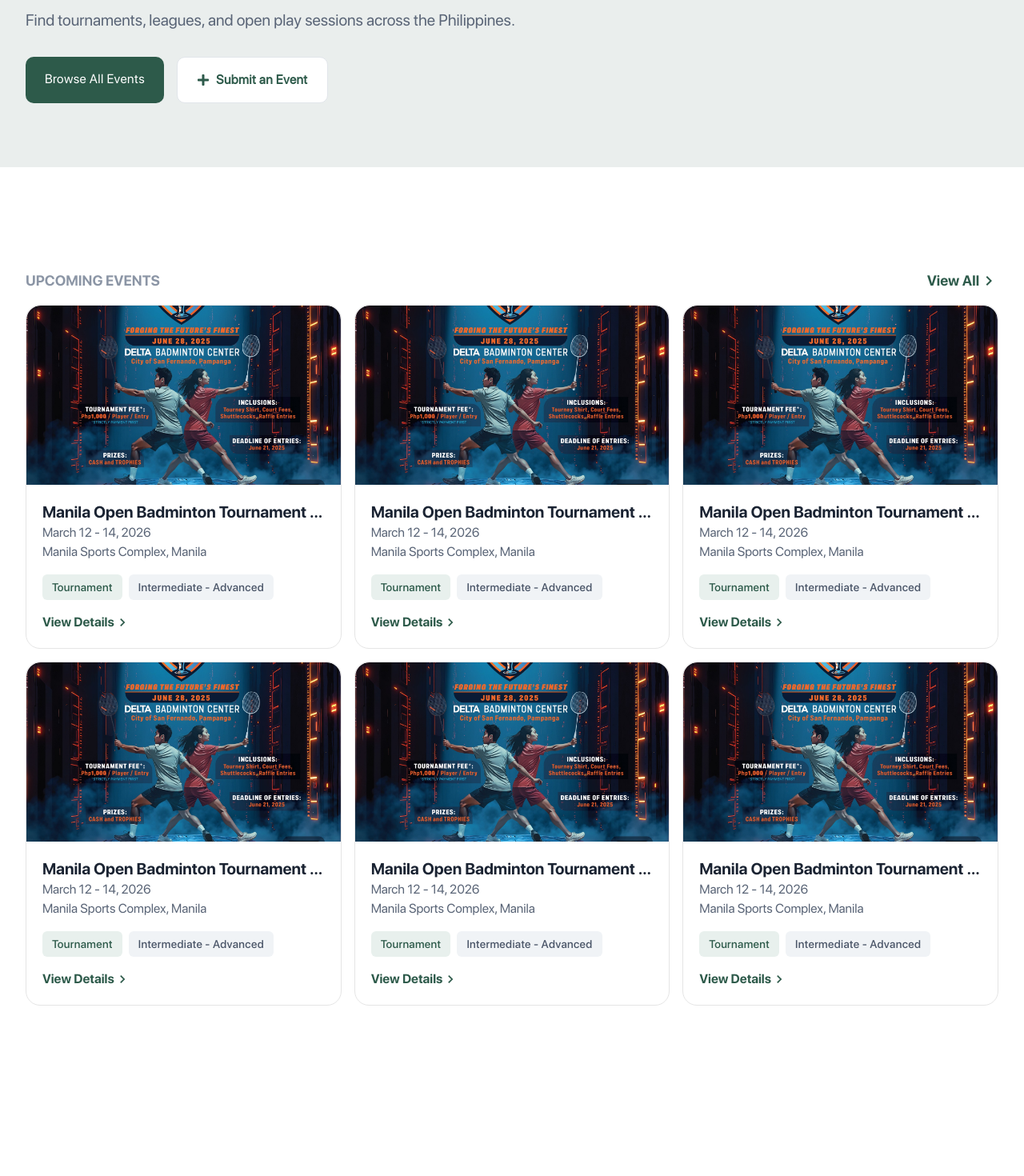
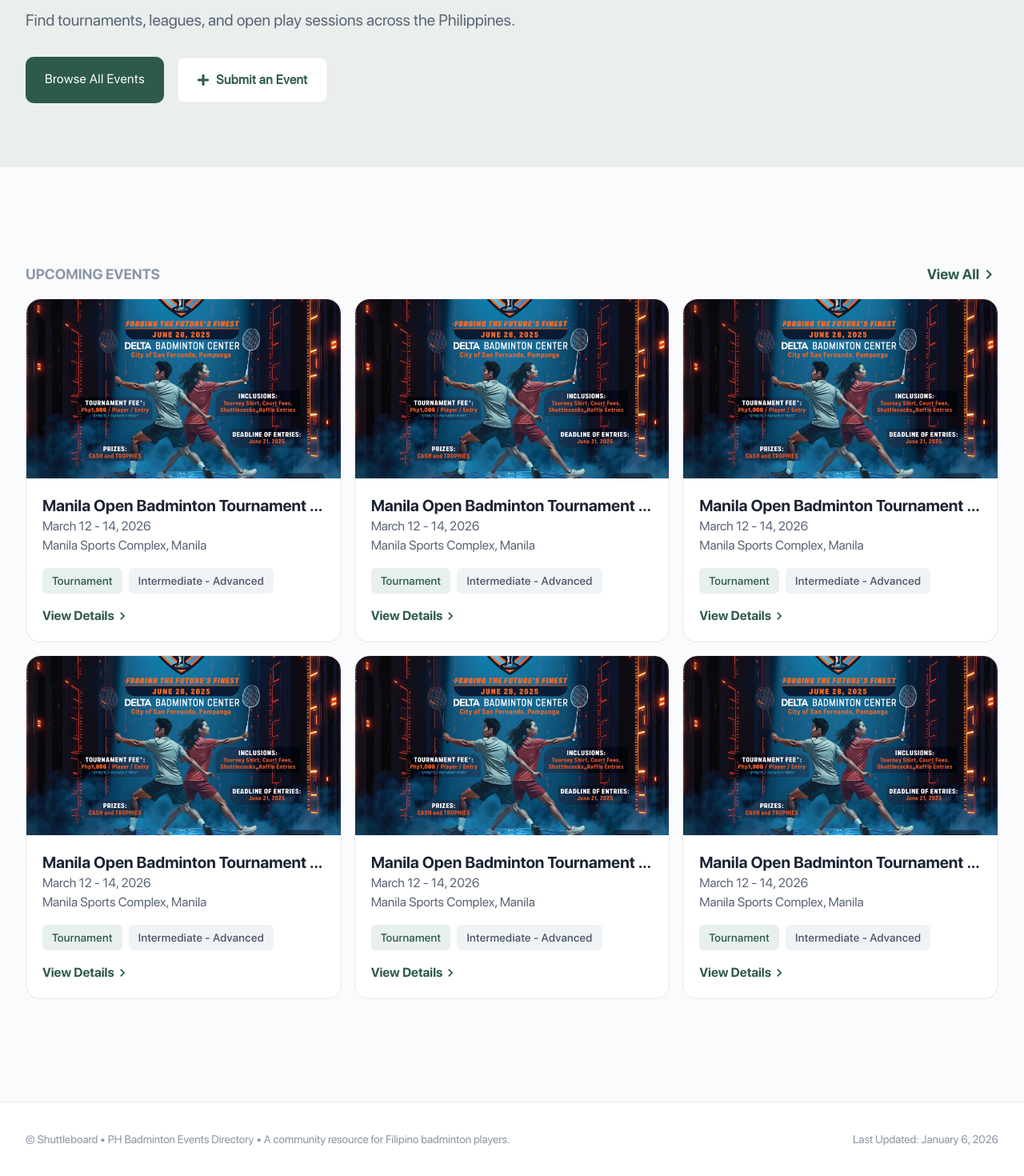
Before and after one commit to airemcs/shuttleboard, a React (Vite) app: page / in a window 1280 px wide. Shown: the part 286-1756 px from the top of the page at 80% size. Before the commit the page ends 1671 px from the top, so only its background shows below. Built offline with nearby package versions, Linux system fonts and the light colour scheme.

Commit message:
Create Footer Component

```diff
--- a/src/App.tsx
+++ b/src/App.tsx
@@ -2,10 +2,11 @@ import Navbar from "@/components/Navbar"
 import Banner from "@/components/Banner"
 import Card from "@/components/Card"
 import Next from "@/components/Next"
+import Footer from "@/components/Footer"
 
 export default function App() {
   return (
-    <div className="min-h-screen">
+    <div className="min-h-screen bg-[#FAFBFC]">
       <div className="w-full bg-white border-b border-[#E1E5EA]">
         <div className="mx-auto max-w-7xl px-4 sm:px-6 lg:px-8">
           <Navbar />
@@ -19,13 +20,13 @@ export default function App() {
       </div>
 
       <div className="mx-auto max-w-7xl px-4 sm:px-6 lg:px-8">
-        <div className="hidden lg:flex flex-row pt-32 justify-between">
+        <div className="hidden lg:flex flex-row pt-30 justify-between">
           <span className="font-sf-bold text-lg text-tertiary-black">UPCOMING EVENTS</span>
           <Next text="View All" size="lg" href="" />
         </div>
       </div>
 
-      <div className="grid grid-cols-1 py-4 pb-4 lg:pb-32 lg:grid-cols-3 gap-4 mx-auto max-w-7xl px-4 sm:px-6 lg:px-8">
+      <div className="grid grid-cols-1 py-4 pb-8 lg:pb-32 lg:grid-cols-3 gap-4 mx-auto max-w-7xl px-4 sm:px-6 lg:px-8">
         <div className="flex lg:hidden flex-row pt-4 justify-between">
           <span className="font-sf-bold text-sm text-tertiary-black">UPCOMING EVENTS</span>
           <Next text="View All" size="sm" href="" />
@@ -39,6 +40,11 @@ export default function App() {
         <Card />
       </div>
 
+      <div className="w-full bg-white border-t border-[#E1E5EA]">
+        <div className="mx-auto max-w-7xl px-4 sm:px-6 lg:px-8">
+          <Footer />
+        </div>
+      </div>
     </div>
   )
 }
--- a/src/components/Card.tsx
+++ b/src/components/Card.tsx
@@ -3,7 +3,7 @@ import Next from "@/components/Next"
 
 export default function Card() {
   return (
-    <div className="flex flex-col border rounded-2xl min-w-0 overflow-hidden">
+    <div className="flex flex-col border rounded-2xl min-w-0 overflow-hidden bg-white">
       <img className="w-full h-48 lg:h-56 object-cover rounded-t-2xl" src="/delta.jpg" alt="" />
       <div className="flex flex-col p-5 gap-y-4">
         <div className="flex flex-col">
--- /dev/null
+++ b/src/components/Footer.tsx
@@ -0,0 +1,9 @@
+export default function Footer() {
+  return (
+    <div className="py-9 font-sf-regular text-sm flex justify-between text-tertiary-black">
+      <span className="hidden lg:inline">© Shuttleboard • PH Badminton Events Directory • A community resource for Filipino badminton players.</span>
+      <span className="lg:hidden">© Shuttleboard</span>
+      <span>Last Updated: January 6, 2026</span>
+    </div>
+  )
+}
```
